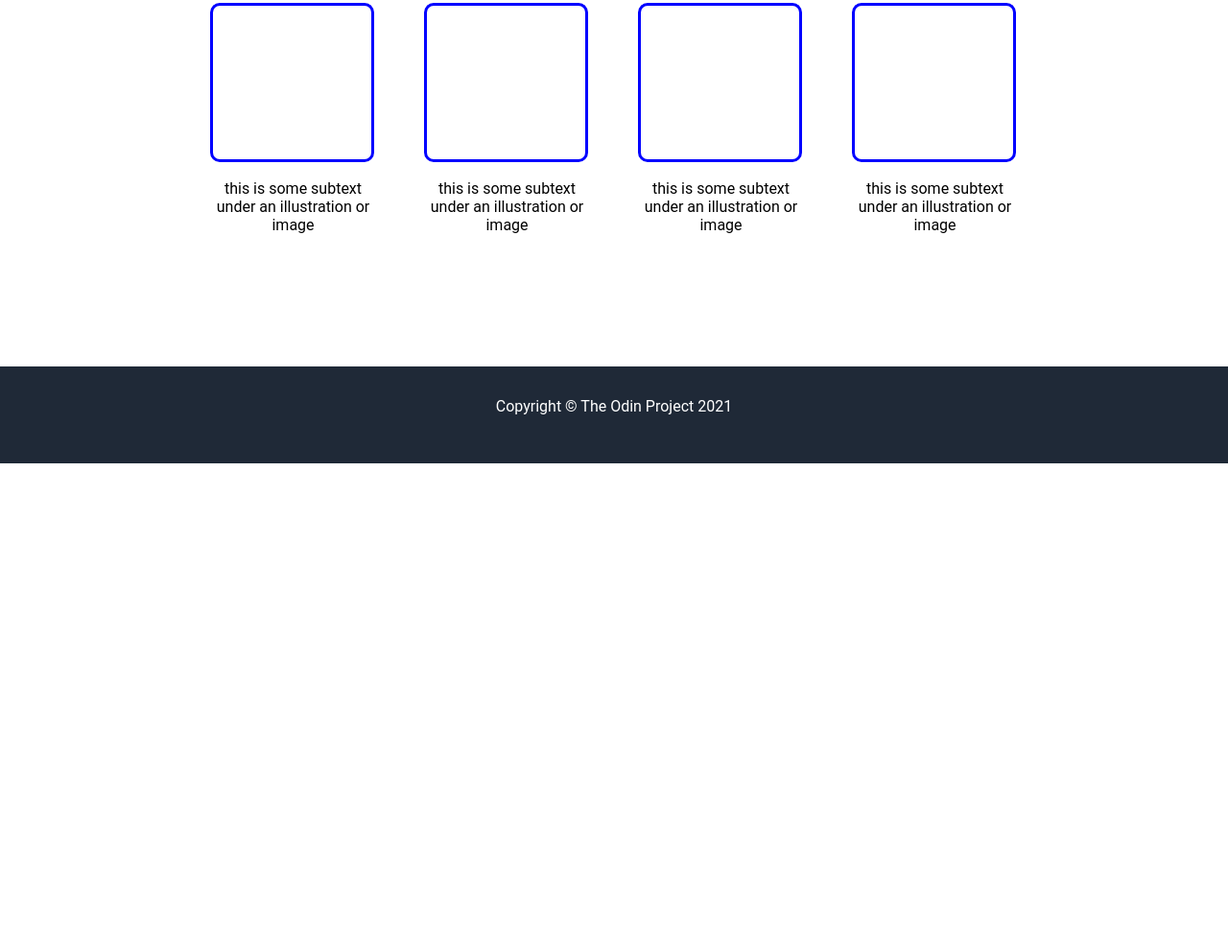
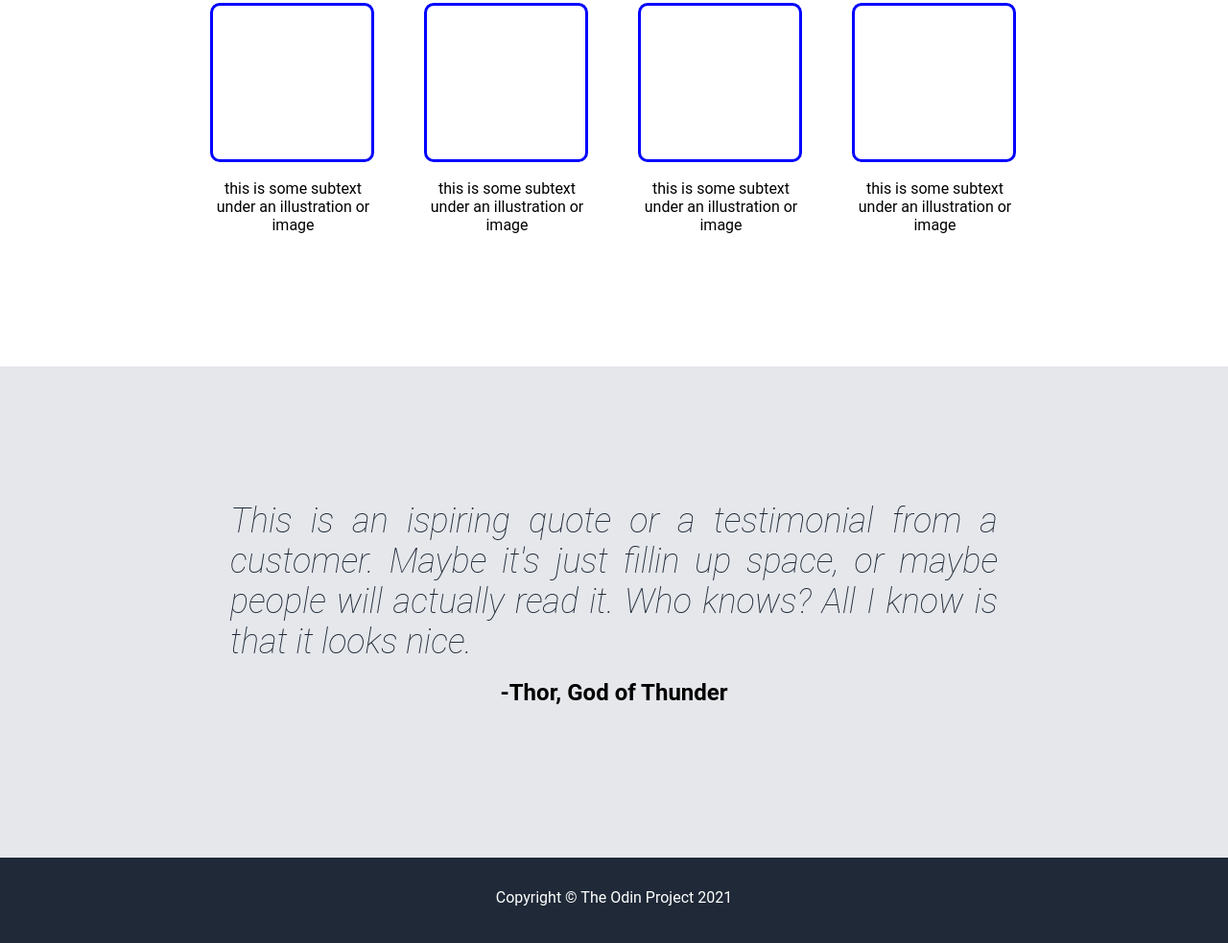
Before and after one commit to MilanArnaut/landing-page, a plain HTML site: page index.html in a window 1280 px wide. Shown: the part 758-1741 px from the top of the page at 96% size. Before the commit the page ends 1241 px from the top, so only its background shows below. Drawn offline with Linux system fonts and the light colour scheme.

Commit message:
Made a new quote section and gave it some fresh look.

```diff
--- a/index.html
+++ b/index.html
@@ -50,6 +50,15 @@
         </div>
     </div>
 
+    <div class="quote-section">
+        <div class="quote-text">
+            <p class="quote">
+                This is an ispiring quote or a testimonial from a customer. Maybe it's just fillin up space, or maybe people will actually read it. Who knows? All I know is that it looks nice.
+            </p>
+            <p class="author">-Thor, God of Thunder</p>
+        </div>
+    </div>
+
     <footer>
         <p>Copyright © The Odin Project 2021</p>
     </footer>
--- a/styles.css
+++ b/styles.css
@@ -121,3 +121,33 @@ footer {
     height: 160px;
     width: 165px;
 }
+
+
+.quote-section {
+    background-color: #e5e7eb;
+    padding: 40px;
+    padding: 140px 0;
+    margin: auto;
+}
+
+.quote-section .quote-text  {
+    display: flex;
+    flex-direction: column;
+    justify-content: center;
+    align-items: center;
+}
+
+.quote-section .quote-text .quote {
+    max-width: 800px;
+    font-size: 36px;
+    color: #1f2937;
+    text-align: justify;
+    font-weight: lighter;
+    font-style: italic;
+
+}
+
+.quote-section .quote-text .author {
+    font-size: 24px;
+    font-weight: bold;
+}
```
